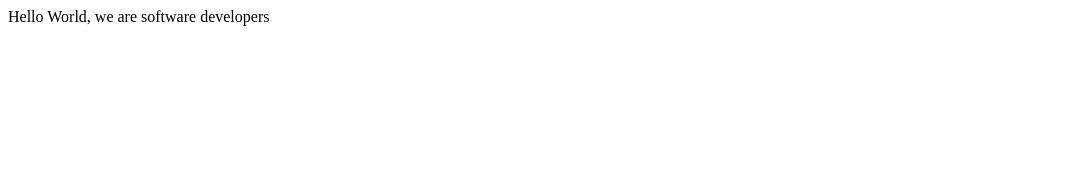
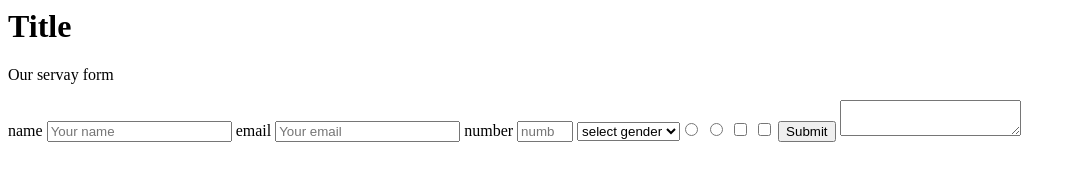
Before and after one commit to makasembo/Ken-Gideon, a plain HTML site: page index.html in a window 1280 px wide. Shown: the whole page, without its empty margins (0-1076 px from the left). Drawn offline with Linux system fonts and the light colour scheme.

Commit message:
Update index.html

```diff
--- a/index.html
+++ b/index.html
@@ -1,10 +1,40 @@
 <DOCTYPE html>
-  <html>
-    <head>
+    <html>
+      <head>
 
-    </head>
-    <body>
-      <p>Hello World, we are software developers</p>
-    </body>
+        </hrad>
+        <body>
+          <h1 id="title">Title </h1>
+          <p id="description">Our servay form  </p>
 
-  </html>
+          <form id="survey-form">
+            <label id="name-label"> name
+            <input id="name" type="text" placeholder="Your name" required />
+            </label>
+            <label id="email-label"> email
+            <input id="email" type="email" placeholder="Your email" required />
+            </label>
+            <label id="number-label"> number
+             <input id="number" type="number" min = "1" max = "20" placeholder="number" required />
+             </label>
+
+
+             <select id="dropdown">
+               <option value=""> select gender </option>
+                 <option value="1"> male </option>
+                 <option value="1"> female </option>
+                 <input type="radio"  name="attribute" value="male"  />
+             <input type="radio"  name="attribute" value="female" >
+                </select>
+
+                <input type="checkbox" value="check"/>
+                <input type="checkbox" value="check" />
+                <button id="submit" type="submit">Submit </button>
+                <textarea> </textarea>
+             </form>
+          </body>
+
+
+
+
+    </html>
```
